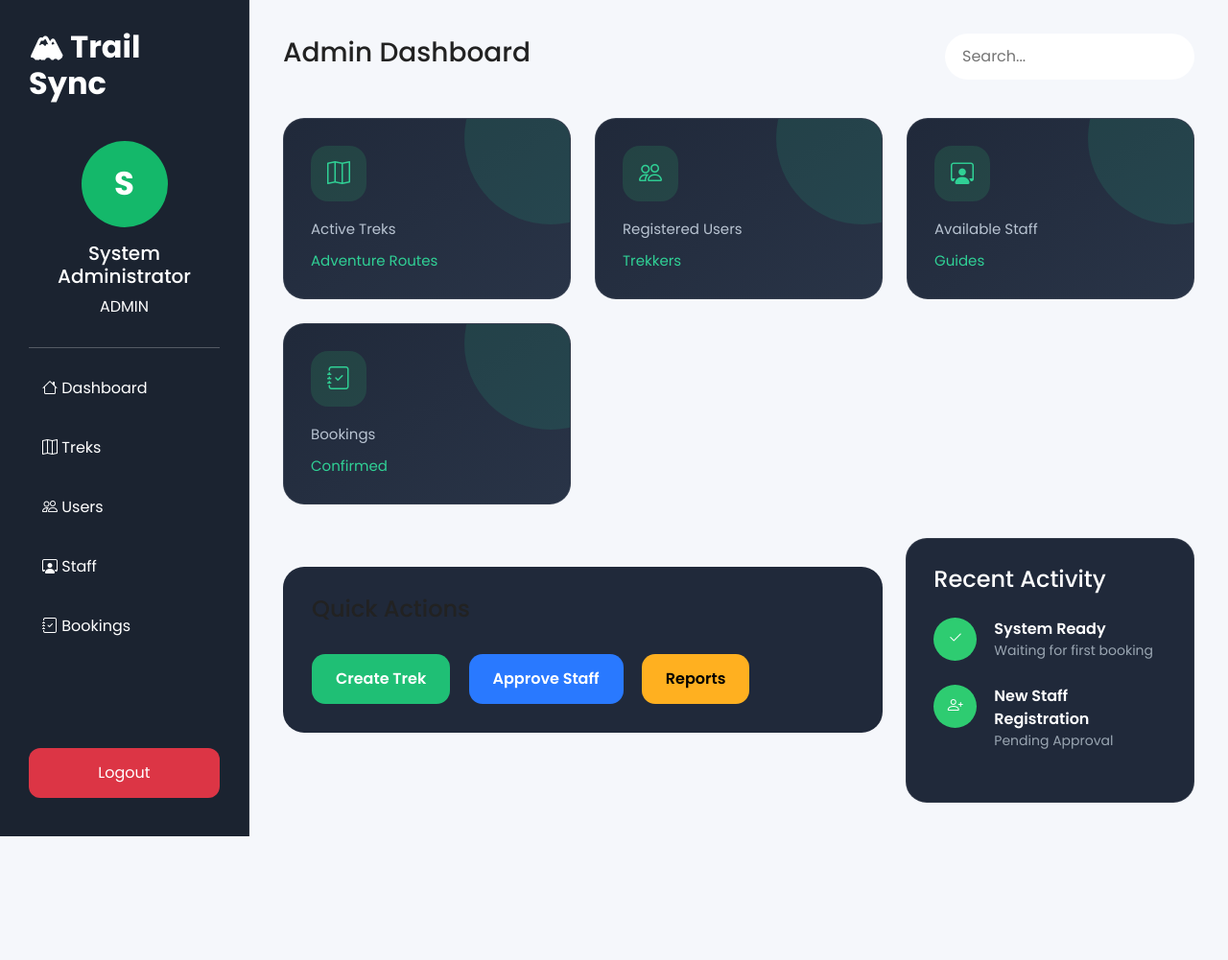
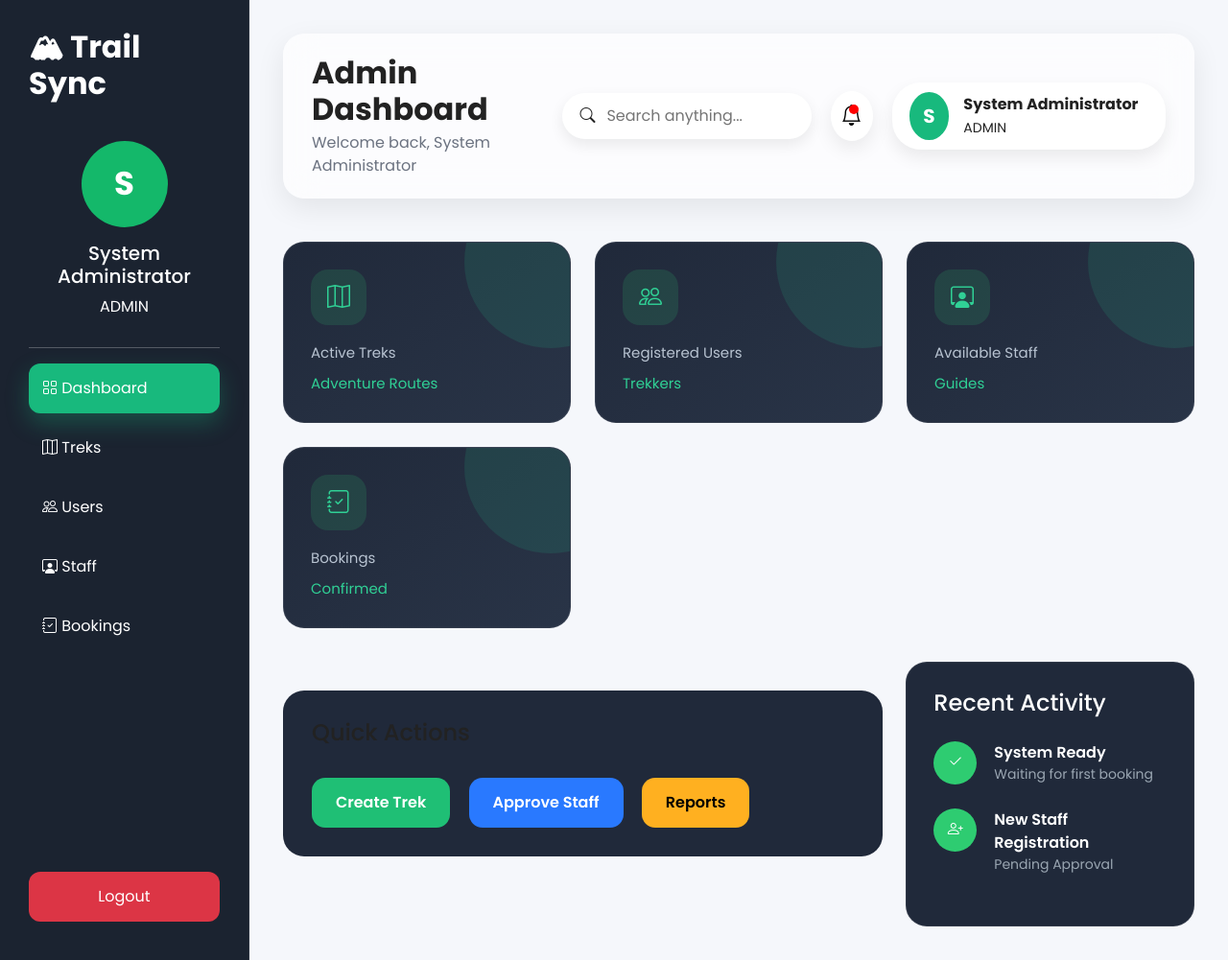
Before and after one commit to Sheetal-cell/TrailSync, a Flask app: page /admin/dashboard in a window 1280 px wide. Shown: the whole page at 96% size. Before the commit the page ends 872 px from the top, so only its background shows below. Run offline with Flask 3, Linux system fonts and the light colour scheme; a user stored in the database is signed in.

Commit message:
improved dashboard UI

```diff
--- a/app/static/css/dashboard.css
+++ b/app/static/css/dashboard.css
@@ -9,7 +9,13 @@ font-family:'Poppins',sans-serif;
 
 body{
 
-background:#111827;
+background:
+
+linear-gradient(
+135deg,
+#edf2f7,
+#dce9f3
+);
 display:flex;
 min-height:100vh;
 color:white;
@@ -278,9 +284,7 @@ transform:none;
 }
 
 .action-btn:hover{
-
     transform:translateY(-3px);
-
 }
 
 .green{
@@ -298,6 +302,159 @@ transform:none;
 }
 
 .orange{
-
     background:#ffb020;
 }
+
+/*
+TOPBAR
+ */
+
+.topbar{
+
+display:flex;
+justify-content:space-between;
+align-items:center;
+margin-bottom:45px;
+padding:22px 30px;
+background:rgba(255,255,255,.65);
+backdrop-filter:blur(18px);
+border-radius:22px;
+box-shadow:0 10px 30px rgba(0,0,0,.08);
+
+}
+
+.page-title{
+
+font-weight:700;
+margin-bottom:3px;
+
+}
+
+.page-subtitle{
+
+color:#6b7280;
+margin:0;
+
+}
+
+.top-right{
+
+display:flex;
+align-items:center;
+gap:20px;
+
+}
+
+.search-container{
+
+background:white;
+padding:12px 18px;
+border-radius:30px;
+display:flex;
+align-items:center;
+gap:12px;
+width:300px;
+box-shadow:0 6px 15px rgba(0,0,0,.08);
+
+}
+
+.search-container input{
+border:none;
+outline:none;
+background:none;
+width:100%;
+
+}
+
+.notification-btn{
+
+position:relative;
+width:52px;
+height:52px;
+border:none;
+border-radius:50%;
+background:white;
+font-size:22px;
+box-shadow:0 8px 20px rgba(0,0,0,.08);
+transition:.3s;
+
+}
+
+.notification-btn:hover{
+
+transform:translateY(-4px);
+
+}
+
+.notification-dot{
+
+position:absolute;
+top:14px;
+right:15px;
+width:10px;
+height:10px;
+background:red;
+border-radius:50%;
+
+}
+
+.profile-menu{
+
+display:flex;
+align-items:center;
+gap:15px;
+background:white;
+padding:10px 18px;
+border-radius:30px;
+box-shadow:0 8px 18px rgba(0,0,0,.08);
+
+}
+
+.profile-avatar{
+
+width:50px;
+height:50px;
+border-radius:50%;
+background:#18b97d;
+display:flex;
+justify-content:center;
+align-items:center;
+color:white;
+font-weight:700;
+font-size:20px;
+
+}
+
+
+.sidebar a{
+
+position:relative;
+overflow:hidden;
+
+}
+
+.sidebar a::before{
+
+content:"";
+position:absolute;
+left:0;
+top:0;
+height:100%;
+width:0;
+background:#18b97d;
+transition:.35s;
+z-index:-1;
+
+}
+
+.sidebar a:hover::before{
+width:100%;
+
+}
+
+.active-menu{
+
+background:#18b97d;
+box-shadow:0 10px 25px rgba(24,185,125,.3);
+
+}
--- a/app/templates/admin/dashboard.html
+++ b/app/templates/admin/dashboard.html
@@ -10,11 +10,32 @@ Admin Dashboard
 
 {% block sidebar %}
 
-<a href="#"><i class="bi bi-house"></i> Dashboard</a>
-<a href="#"><i class="bi bi-map"></i> Treks</a>
-<a href="#"><i class="bi bi-people"></i> Users</a>
-<a href="#"><i class="bi bi-person-workspace"></i> Staff</a>
-<a href="#"><i class="bi bi-journal-check"></i> Bookings</a>
+<a class="active-menu"
+   href="{{ url_for('admin.dashboard') }}">
+    <i class="bi bi-grid"></i>
+    Dashboard
+</a>
+
+<a href="#">
+    <i class="bi bi-map"></i>
+    Treks
+</a>
+
+<a href="#">
+    <i class="bi bi-people"></i>
+    Users
+</a>
+
+<a href="#">
+    <i class="bi bi-person-workspace"></i>
+    Staff
+</a>
+
+<a href="#">
+    <i class="bi bi-journal-check"></i>
+    Bookings
+</a>
+
 {% endblock %}
 {% block dashboard_content %}
 
--- a/app/templates/layouts/dashboard_base.html
+++ b/app/templates/layouts/dashboard_base.html
@@ -67,26 +67,48 @@ Logout
 <div class="main-content">
 
 <div class="topbar">
-<div>
-<h3>
-{% block heading %}
 
-Dashboard
+    <div>
 
-{% endblock %}
+        <h2 class="page-title">
+            {% block heading %}
+            Dashboard
+            {% endblock %}
+        </h2>
 
-</h3>
+        <p class="page-subtitle">
+            Welcome back,
+            {{ current_user.full_name }}
+        </p>
+    </div>
+    <div class="top-right">
 
-</div>
+        <div class="search-container">
+            <i class="bi bi-search"></i>
+            <input
+                type="text"
+                placeholder="Search anything...">
+        </div>
+        <button class="notification-btn">
+            <i class="bi bi-bell"></i>
+            <span class="notification-dot"></span>
+        </button>
+        <div class="profile-menu">
+            <div class="profile-avatar">
 
-<div>
+                {{ current_user.full_name[0] }}
 
-<input
-class="search-box"
-placeholder="Search...">
-
-</div>
-
+            </div>
+            <div>
+                <strong>
+                    {{ current_user.full_name }}
+                </strong>
+                <small>
+                    {{ current_user.role }}
+                </small>
+            </div>
+        </div>
+    </div>
 </div>
 
 <div class="page-content">
@@ -98,6 +120,7 @@ placeholder="Search...">
 </div>
 
 </div>
+<script src="https://cdn.jsdelivr.net/npm/bootstrap@5.3.3/dist/js/bootstrap.bundle.min.js"></script>
 
 </body>
 
```
